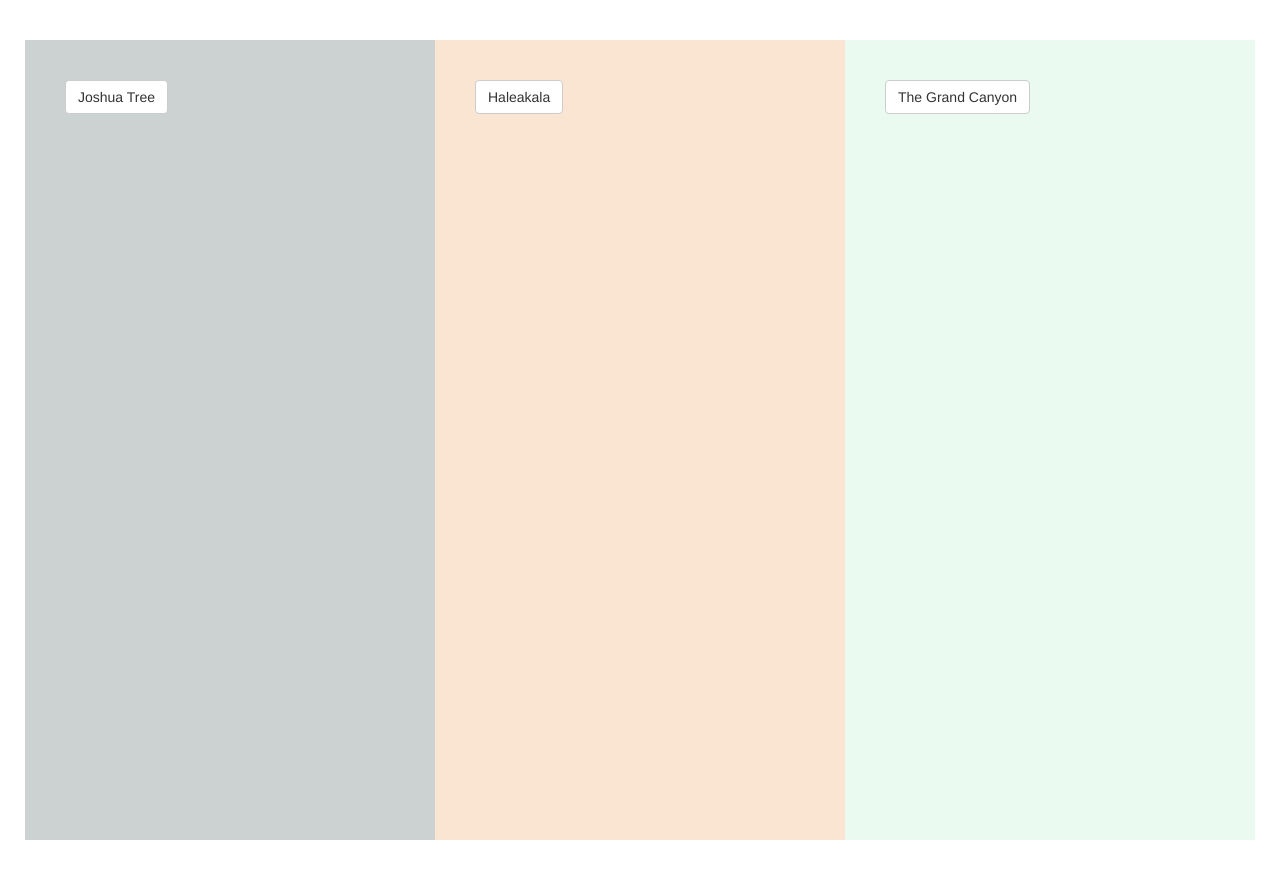
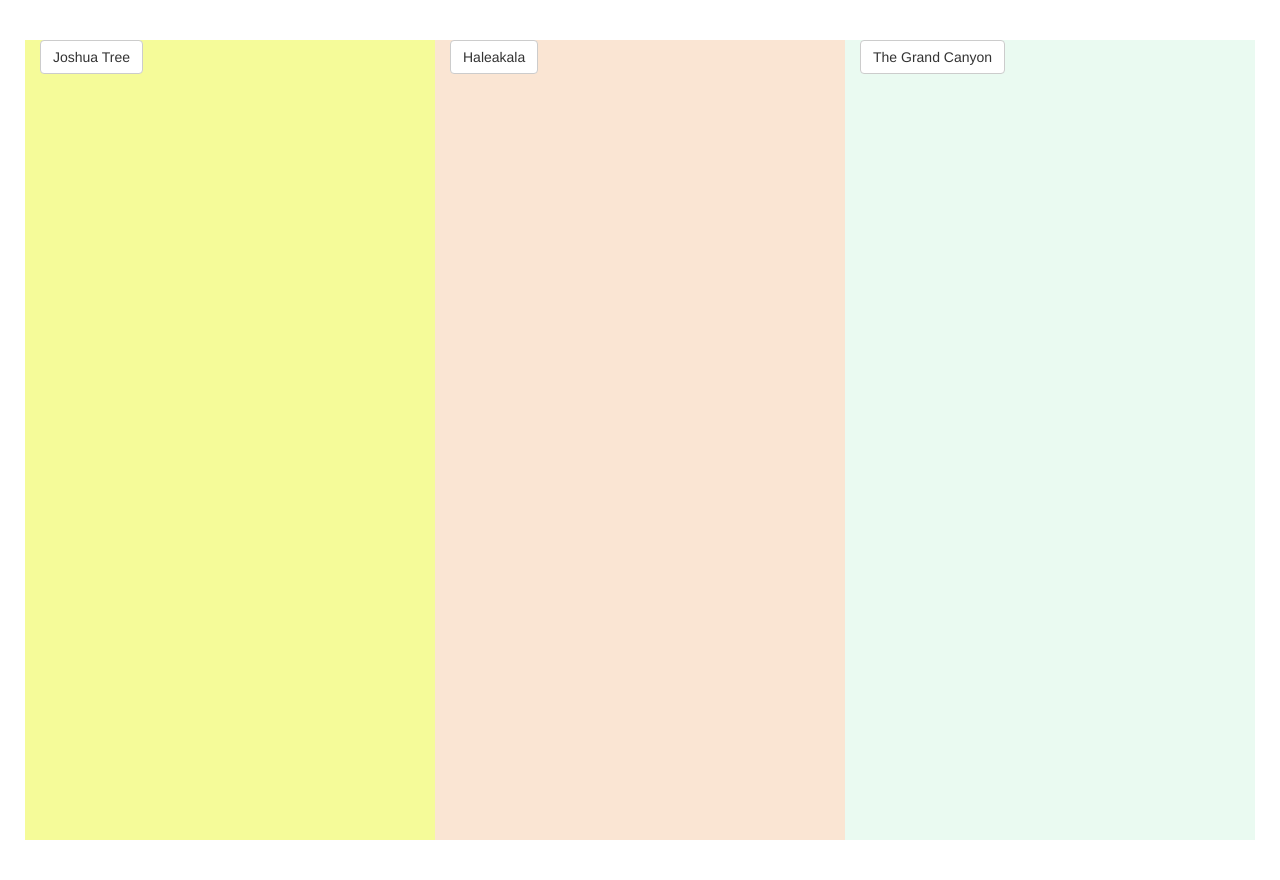
Before and after one commit to rchrzo/project_1, a Node server app: page / in a window 1280 px wide. Run offline with Node 20, Linux system fonts and the light colour scheme; some libraries are stand-ins or nearby versions.

Commit message:
struggling with css formatting on index

```diff
--- a/public/css/styles.css
+++ b/public/css/styles.css
@@ -6,29 +6,38 @@ body {
 	padding: 40px;
 }
 #colOne {
-/*	background: url('http://imagine.pics/images/225/225293.jpg') no-repeat;*/
-	background-size: 100%;
-	background-color: #CCD1D1;
-    height: 100vh;
+	/*background: url('../images/joshuaTreeSplash.jpg') no-repeat;
+	/*background-size: 100%;*/
+/*	background-size: 300%;
+	background-position: right 10px;
+	height: 100vh;*/
+	background-color: #F5FB99  ;
+	/*background-size: 400%;*/
+	height: 100vh;
     margin:0;
-    padding:40px;
 }
+
 #colTwo {
-/*	background: url('https://upload.wikimedia.org/wikipedia/commons/c/cb/Haleakala_crater_(1).jpg') no-repeat;*/
+	/*background: url('../images/haleakalaSplash.png') no-repeat;*/
 	background-color: #FAE5D3;
-	background-size: 100%;
-    height: 100vh;
+	/*background-size: 400%;*/
+	height: 100vh;
     margin:0;
-    padding:40px;
+   /* padding:40px;*/
 }
 #colThree {
-/*	background: url('http://www.hdwallpaperscool.com/wp-content/uploads/2015/04/grand-canyon-hd-wallpaper-for-desktop-background-download-grand-canyon-images.jpeg') no-repeat;*/
+	/*background: url('../images/grandCanyonSplash.jpg') no-repeat;*/
 	background-color: #EAFAF1;
-	background-size: 100%;
-    height: 100vh;
+/*	background-size: 300%;*/
+	height: 100vh;
     margin:0;
-    padding:40px;
+ /*   padding:40px;*/
 }
 #descriptionBox {
 	padding: 20px;
 }
+#trailBox {
+	background-color: #FAE5D3;
+	width: 600px;
+	padding: 20px;
+}
```
Also changed, not shown: public/images/grandCanyonSplash.JPG (added), public/images/haleakalaSplash.png (added), public/images/joshuaTreeSplash.jpg (added), public/js/app.js.
